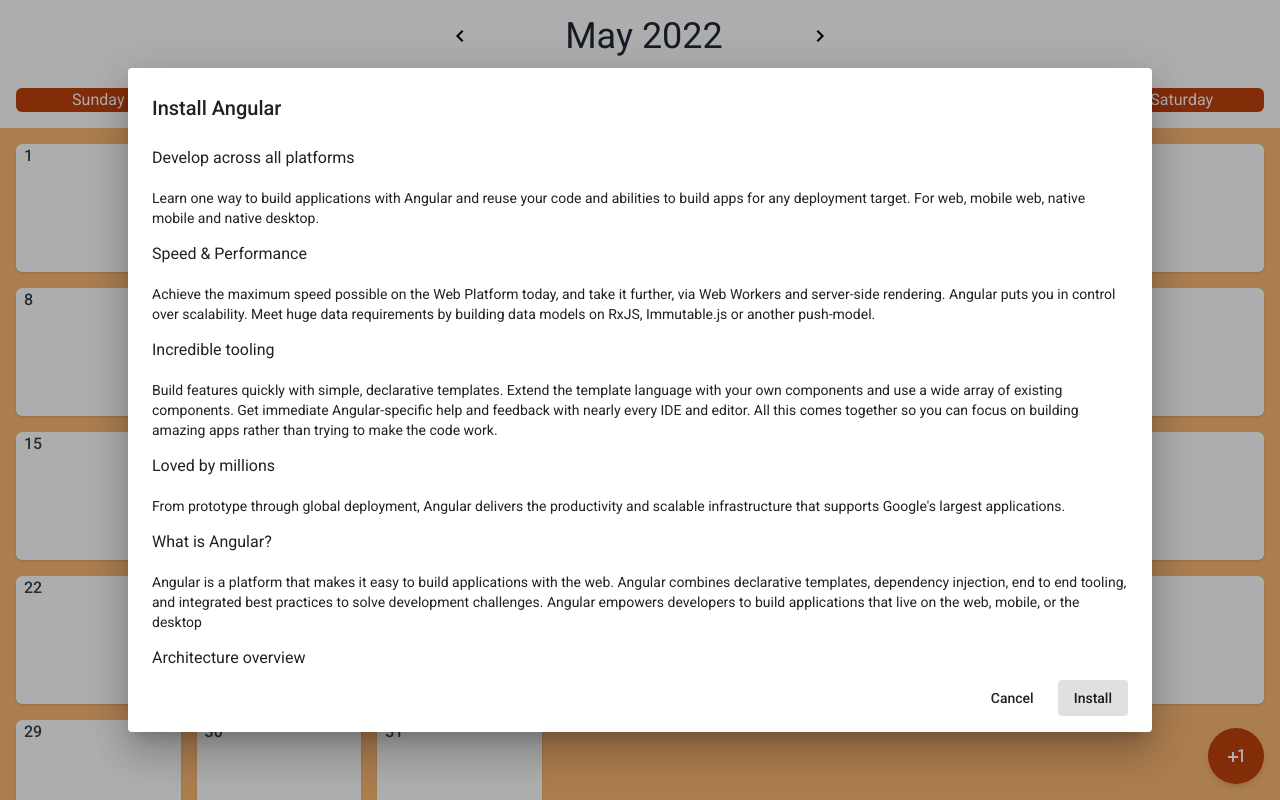
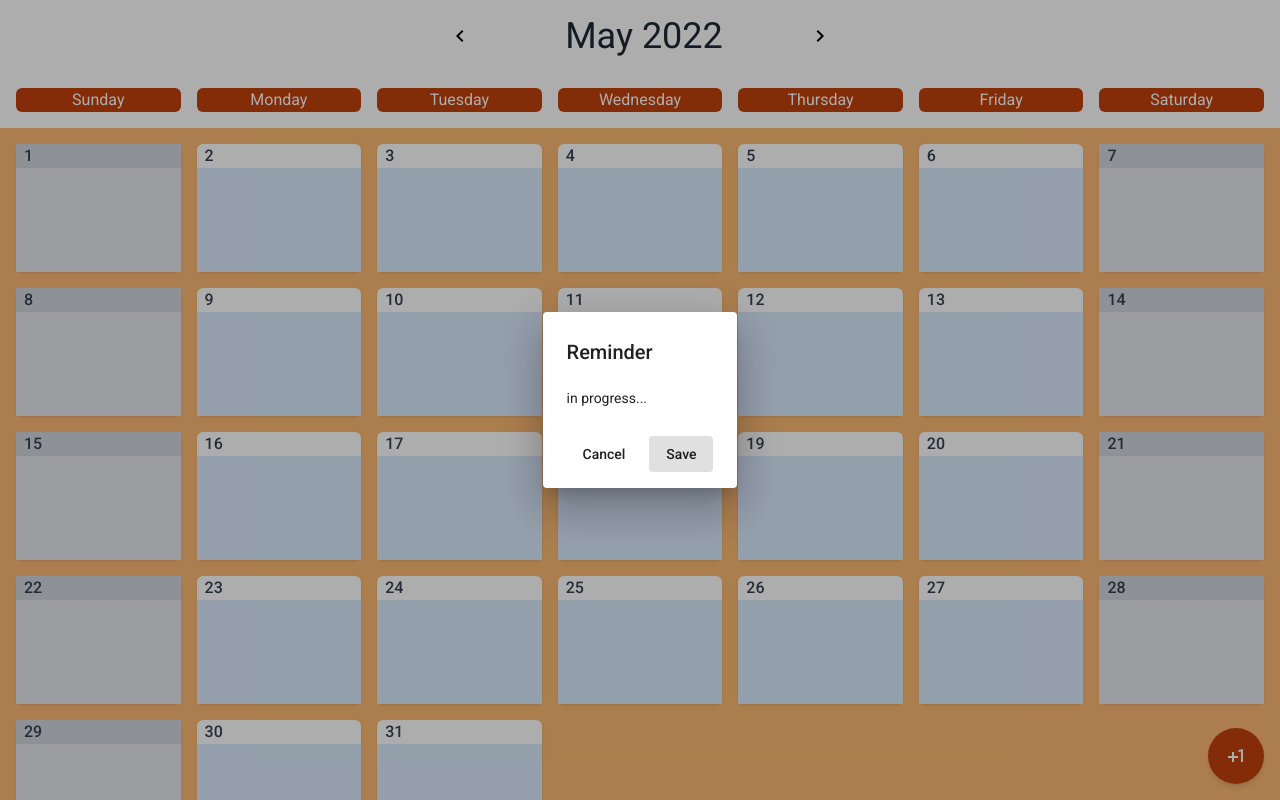
Before and after one commit to Rodolfho7/angular-calendar, an Angular app: page /calendar in a window 1280 px wide. Both pictures are taken after a click on the button "plus_one". Built offline with nearby package versions, Linux system fonts and the light colour scheme.

Commit message:
[fix] fix change month to update days in calendar

```diff
--- a/src/app/components/dialogs/reminder/reminder.component.html
+++ b/src/app/components/dialogs/reminder/reminder.component.html
@@ -1,64 +1,8 @@
-<h2 mat-dialog-title>Install Angular</h2>
+<h2 mat-dialog-title>Reminder</h2>
 <mat-dialog-content class="mat-typography">
-  <h3>Develop across all platforms</h3>
-  <p>Learn one way to build applications with Angular and reuse your code and abilities to build
-    apps for any deployment target. For web, mobile web, native mobile and native desktop.</p>
-
-  <h3>Speed &amp; Performance</h3>
-  <p>Achieve the maximum speed possible on the Web Platform today, and take it further, via Web
-    Workers and server-side rendering. Angular puts you in control over scalability. Meet huge
-    data requirements by building data models on RxJS, Immutable.js or another push-model.</p>
-
-  <h3>Incredible tooling</h3>
-  <p>Build features quickly with simple, declarative templates. Extend the template language with
-    your own components and use a wide array of existing components. Get immediate Angular-specific
-    help and feedback with nearly every IDE and editor. All this comes together so you can focus
-    on building amazing apps rather than trying to make the code work.</p>
-
-  <h3>Loved by millions</h3>
-  <p>From prototype through global deployment, Angular delivers the productivity and scalable
-    infrastructure that supports Google's largest applications.</p>
-
-  <h3>What is Angular?</h3>
-
-  <p>Angular is a platform that makes it easy to build applications with the web. Angular
-    combines declarative templates, dependency injection, end to end tooling, and integrated
-    best practices to solve development challenges. Angular empowers developers to build
-    applications that live on the web, mobile, or the desktop</p>
-
-  <h3>Architecture overview</h3>
-
-  <p>Angular is a platform and framework for building client applications in HTML and TypeScript.
-  Angular is itself written in TypeScript. It implements core and optional functionality as a
-  set of TypeScript libraries that you import into your apps.</p>
-
-  <p>The basic building blocks of an Angular application are NgModules, which provide a compilation
-  context for components. NgModules collect related code into functional sets; an Angular app is
-  defined by a set of NgModules. An app always has at least a root module that enables
-  bootstrapping, and typically has many more feature modules.</p>
-
-  <p>Components define views, which are sets of screen elements that Angular can choose among and
-  modify according to your program logic and data. Every app has at least a root component.</p>
-
-  <p>Components use services, which provide specific functionality not directly related to views.
-  Service providers can be injected into components as dependencies, making your code modular,
-  reusable, and efficient.</p>
-
-  <p>Both components and services are simply classes, with decorators that mark their type and
-  provide metadata that tells Angular how to use them.</p>
-
-  <p>The metadata for a component class associates it with a template that defines a view. A
-  template combines ordinary HTML with Angular directives and binding markup that allow Angular
-  to modify the HTML before rendering it for display.</p>
-
-  <p>The metadata for a service class provides the information Angular needs to make it available
-  to components through Dependency Injection (DI).</p>
-
-  <p>An app's components typically define many views, arranged hierarchically. Angular provides
-  the Router service to help you define navigation paths among views. The router provides
-  sophisticated in-browser navigational capabilities.</p>
+  <p>in progress...</p>
 </mat-dialog-content>
 <mat-dialog-actions align="end">
   <button mat-button mat-dialog-close>Cancel</button>
-  <button mat-button [mat-dialog-close]="true" cdkFocusInitial>Install</button>
+  <button mat-button [mat-dialog-close]="true" cdkFocusInitial>Save</button>
 </mat-dialog-actions>
--- /dev/null
+++ b/src/app/interfaces/reminder.ts
@@ -0,0 +1,6 @@
+export type Reminder = {
+  id: string;
+  text: string;
+  color: string;
+  dateTime: string;
+}
--- a/src/app/pages/calendar/calendar-day/calendar-day.component.html
+++ b/src/app/pages/calendar/calendar-day/calendar-day.component.html
@@ -14,25 +14,21 @@
     *ngIf="(reminders$ | async) as reminders"
     class="overflow-x-hidden overflow-y-auto p-1 h-full"
     [ngClass]="{
-      'bg-gray-300': isWeekend,
-      'bg-blue-300': !reminders.length && !disabled && !isWeekend
+      'bg-gray-200': isWeekend,
+      'bg-blue-100': !reminders.length && !disabled && !isWeekend
     }"
   >
     <ng-container *ngFor="let reminder of reminders">
       <div class="rounded px-1 py-0 cursor-pointer"
         [ngClass]="reminder.color"
-        (click)="openReminderForm(reminder)"
+        (click)="openReminderDialog(reminder)"
       >
         <div class="whitespace-nowrap text-ellipsis overflow-hidden">
           {{ reminder.text }}
         </div>
         <div class="flex items-center justify-between">
           <span>
-            {{ reminder.dateTime | date: 'shortTime' }}, {{ reminder?.city }}
-          </span>
-          <span class="flex flex-col items-center pl-1">
-            {{ reminder.weather?.weather }}
-            <img class="h-8" *ngIf="reminder.city" src="http://openweathermap.org/img/w/{{reminder.weather?.icon}}.png" alt="" srcset="">
+            {{ reminder.dateTime | date: 'shortTime' }}
           </span>
         </div>
       </div>
--- a/src/app/pages/calendar/calendar-day/calendar-day.component.ts
+++ b/src/app/pages/calendar/calendar-day/calendar-day.component.ts
@@ -1,15 +1,16 @@
-import { Component, Input, OnInit } from '@angular/core';
+import { Component, Input, OnChanges, SimpleChanges } from '@angular/core';
+import { Reminder } from '@interfaces/reminder';
 import { DateService } from '@services/date.service';
-import { Observable } from 'rxjs';
+import { Observable, of } from 'rxjs';
 
 @Component({
   selector: 'app-calendar-day',
   templateUrl: './calendar-day.component.html',
   styleUrls: ['./calendar-day.component.scss']
 })
-export class CalendarDayComponent implements OnInit {
+export class CalendarDayComponent implements OnChanges {
 
-  reminders$!: Observable<any[]>; // reminders$: Observable<Reminder[]>;
+  reminders$: Observable<Reminder[]> = of([]);
   @Input() dayInCalendar: number = 1;
   @Input() today: number = 1;
   @Input() currentMonth: number = 1;
@@ -22,11 +23,15 @@
 
   constructor(private dateService: DateService) { }
 
-  ngOnInit(): void {
-    this.dayName = this.dateService.getNameDay(new Date(this.currentYear, this.currentMonth, this.dayInCalendar));
+  ngOnChanges(changes: SimpleChanges): void {
+    if (changes['currentMonth']) {
+      this.dayName = this.dateService.getNameDay(new Date(this.currentYear, this.currentMonth, this.dayInCalendar));
+      const weekDay = this.dateService.getDayOfWeek(new Date(this.currentYear, this.currentMonth, this.dayInCalendar));
+      this.isWeekend = weekDay === 0 || weekDay === 6;
+    }
   }
 
-  openReminderForm(reminder?: any /*Reminder */): void {
+  openReminderDialog(reminder: Reminder): void {
     //
   }
 }
--- a/tsconfig.json
+++ b/tsconfig.json
@@ -24,7 +24,8 @@
     ],
     "paths": {
       "@services/*": ["src/app/services/*"],
-      "@components/*": ["src/app/components/*"]
+      "@components/*": ["src/app/components/*"],
+      "@interfaces/*": ["src/app/interfaces/*"]
     }
   },
   "angularCompilerOptions": {
```
